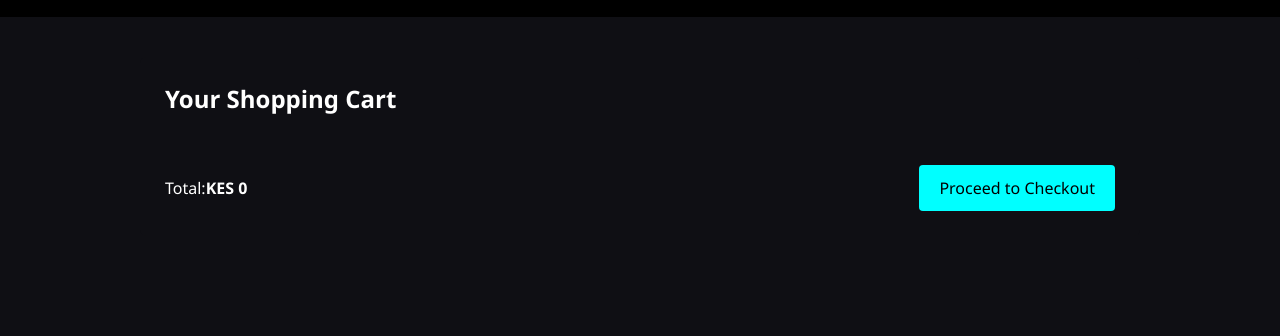
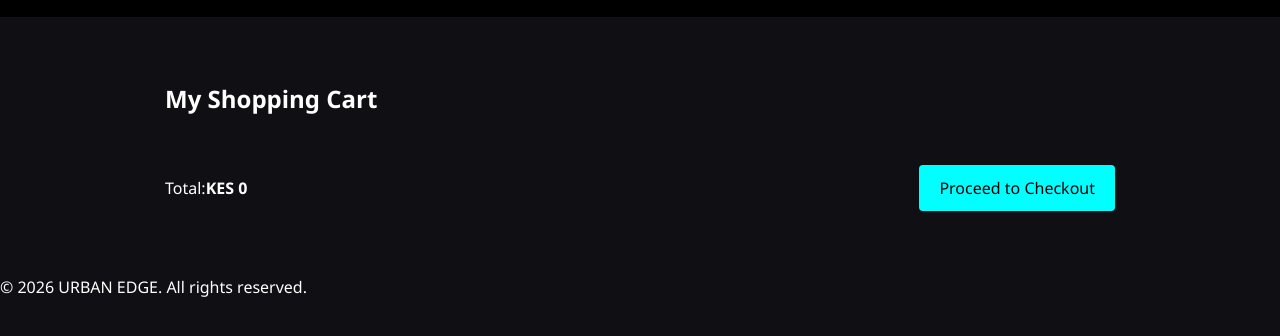
Before and after one commit to Ryanamani-ctrl/clothing-store, a plain HTML site: page cart.html in a window 1280 px wide. Shown: the part 66-402 px from the top of the page. Drawn offline with Linux system fonts and the light colour scheme.

Commit message:
Changes made on cart.html file

```diff
--- a/cart.html
+++ b/cart.html
@@ -15,7 +15,7 @@
   </header>
 
   <main class="cart-container">
-    <h2>Your Shopping Cart</h2>
+    <h2>My Shopping Cart</h2>
 
     <div id="cart-items" class="cart-items">
 
@@ -27,6 +27,13 @@
     </div>
   </main>
 
-  <script src="js/cart.js"></script>
+  <script src="cart.js"></script>
+
+  <footer class="footer">
+  <div class="footer-bottom">
+    <p>© 2026 URBAN EDGE. All rights reserved.</p>
+     </div>
+  </footer>
+
 </body>
 </html>
```
